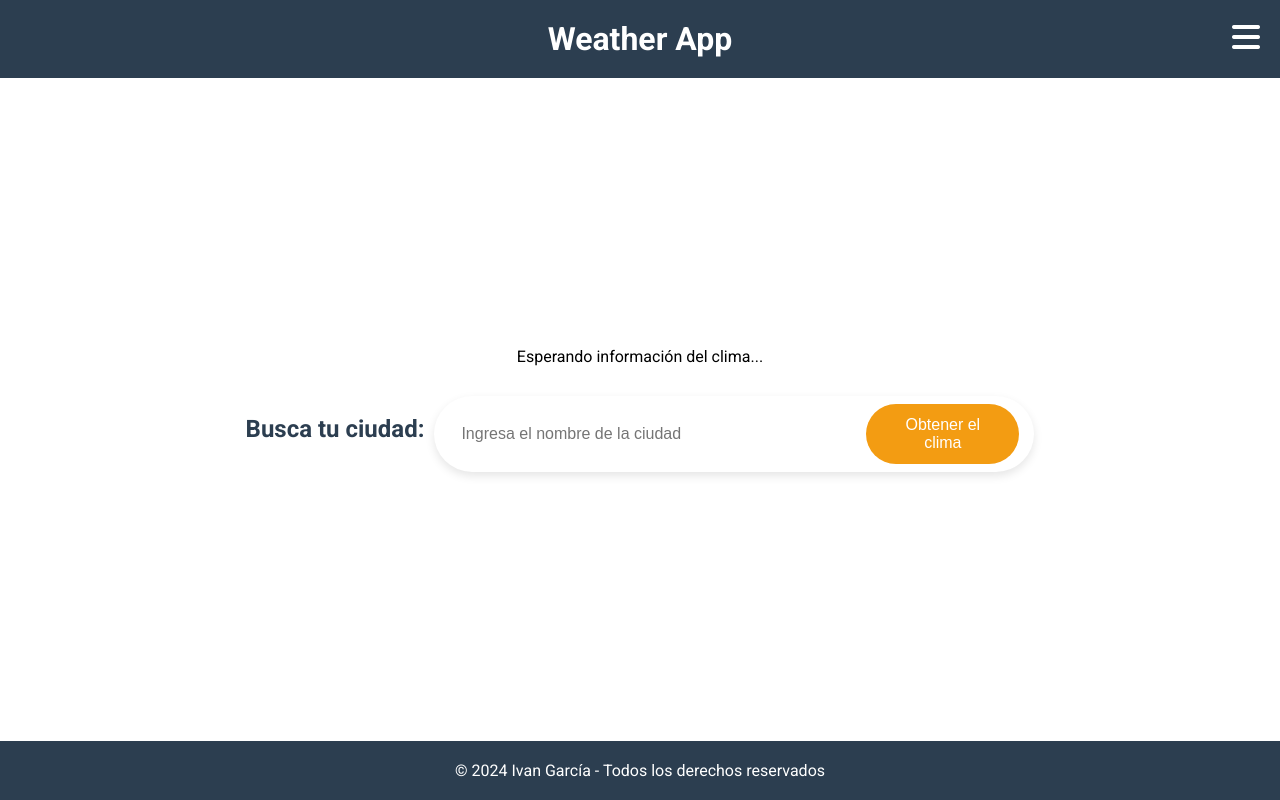
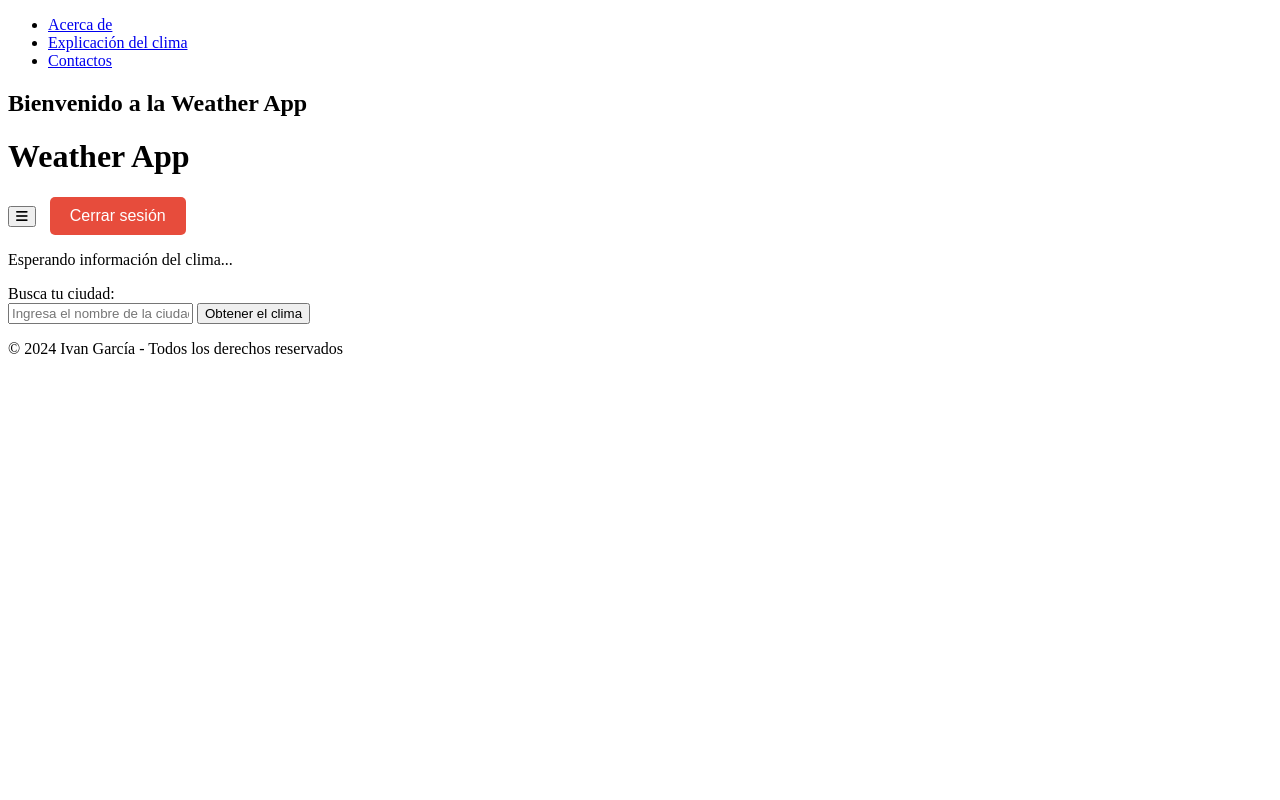
Before and after one commit to Ivangarciam55/Avances_de_Proyectos, a PHP site: page /Inicio.html in a window 1280 px wide. Run offline with PHP 8.4, Linux system fonts and the light colour scheme; some libraries are stand-ins or nearby versions.

Commit message:
Resultado final

```diff
--- a/Avances de proyectos/Iván/Inicio.css
+++ b/Avances de proyectos/Iván/Inicio.css
@@ -1,327 +1,33 @@
-/* General layout */
-* {
-    margin: 0;
-    padding: 0;
-    box-sizing: border-box;
+/* Botón de cierre de sesión */
+#logout-btn {
+    background-color: #e74c3c;
+    color: white;
+    border: none;
+    padding: 10px 20px;
+    font-size: 16px;
+    cursor: pointer;
+    border-radius: 5px;
+    transition: transform 0.3s ease, background-color 0.3s ease;
+    margin-left: 10px;
 }
 
-body {
-    font-family: "Roboto", sans-serif;
-    display: flex;
-    flex-direction: column;
-    height: 100vh;
-    overflow: hidden;
-    transition: background 0.5s ease-in-out;
+#logout-btn:hover {
+    background-color: #c0392b;
+    transform: scale(1.1);
 }
 
-/* Estilos dinámicos para fondos */
-body.day {
-    background: linear-gradient(to bottom, #87CEEB, #FFD700); /* Amanecer o día claro */
+/* Animación de salida */
+#logout-btn.logout-animation {
+    animation: fadeOut 1s forwards;
 }
 
-body.night {
-    background: linear-gradient(to bottom, #2C3E50, #4B79A1); /* Atardecer o noche */
-}
-
-body.sunny {
-    background: linear-gradient(to bottom, #F39C12, #FFD700); /* Día soleado */
-}
-
-body.cloudy {
-    background: linear-gradient(to bottom, #BFC9CA, #AAB7B8); /* Cielo nublado */
-}
-
-body.rainy {
-    background: linear-gradient(to bottom, #5D6D7E, #2874A6); /* Día lluvioso */
-}
-
-body.snowy {
-    background: linear-gradient(to bottom, #ECF0F1, #BDC3C7); /* Día nevado */
-}
-
-body.clear {
-    background: linear-gradient(to bottom, #2C3E50, #F7DC6F); /* Cielo despejado */
-}
-
-/* Otros estilos sin cambios */
-
-
-/* Estilos del menú */
-nav {
-    position: fixed;
-    top: 0;
-    left: 0;
-    height: 100%;
-    width: 250px;
-    background-color: #2c3e50;
-    color: #fff;
-    padding-top: 20px;
-    transform: translateX(-100%);
-    transition: transform 0.3s ease;
-    z-index: 1001;
-}
-
-nav.active {
-    transform: translateX(0);
-}
-
-nav ul {
-    list-style: none;
-    padding: 0;
-}
-
-nav ul li {
-    margin: 20px 0;
-}
-
-nav ul li a {
-    color: #fff;
-    text-decoration: none;
-    font-size: 1.2em;
-    display: block;
-    padding: 10px;
-    transition: background-color 0.3s ease;
-}
-
-nav ul li a:hover {
-    background-color: #f39c12;
-}
-
-/* Botón para abrir el menú */
-.menu-btn {
-    background: none;
-    border: none;
-    color: #fff;
-    font-size: 2em;
-    cursor: pointer;
-    position: absolute;
-    top: 20px;
-    right: 20px;
-}
-
-/* Contenedor de la animación de bienvenida */
-#welcome-screen {
-    position: fixed;
-    top: 0;
-    left: 0;
-    width: 100%;
-    height: 100%;
-    background-color: #2c3e50;
-    color: white;
-    display: flex;
-    justify-content: center;
-    align-items: center;
-    z-index: 1000;
-    opacity: 1;
-    animation: fadeInOut 10s forwards;
-}
-
-#welcome-screen h2 {
-    font-size: 2.5em;
-    font-weight: bold;
-    animation: slideIn 10s forwards;
-}
-
-/* Animación de desvanecimiento */
-@keyframes fadeInOut {
+@keyframes fadeOut {
     0% {
         opacity: 1;
-    }
-    90% {
-        opacity: 1;
+        transform: scale(1);
     }
     100% {
         opacity: 0;
+        transform: scale(0.8);
     }
 }
-
-/* Animación del texto de bienvenida */
-@keyframes slideIn {
-    0% {
-        transform: translateY(-50px);
-        opacity: 0;
-    }
-    100% {
-        transform: translateY(0);
-        opacity: 1;
-    }
-}
-
-/* Page wrapper to keep footer at the bottom */
-.page-wrapper {
-    display: flex;
-    flex-direction: column;
-    height: 100%;
-    opacity: 0;
-    transition: opacity 1s ease-in-out;
-}
-
-/* Cuando la animación termina, mostramos el contenido */
-.page-wrapper.loaded {
-    opacity: 1;
-}
-
-/* Header */
-header {
-    background-color: #2c3e50;
-    color: #fff;
-    padding: 20px;
-    text-align: center;
-    position: relative;
-    z-index: 2;
-}
-
-header h1 {
-    font-size: 2em;
-}
-
-/* Weather App section */
-.weather-app {
-    flex-grow: 1;
-    display: flex;
-    flex-direction: column;
-    justify-content: center;
-    padding: 20px;
-    text-align: center;
-    overflow-y: auto;
-}
-
-/* Barra de búsqueda mejorada */
-#location-input {
-    margin-top: 30px;
-    display: flex;
-    align-items: center;
-    justify-content: center;
-    width: 100%;
-}
-
-#location-input label {
-    font-size: 1.5em;
-    margin-bottom: 10px;
-    color: #2c3e50;
-    font-weight: bold;
-    display: block;
-    margin-right: 10px;
-}
-
-/* Estilos del contenedor de búsqueda */
-.search-wrapper {
-    display: flex;
-    justify-content: center;
-    align-items: center;
-    width: 100%;
-    max-width: 600px;
-    background-color: #fff;
-    border-radius: 50px;
-    box-shadow: 0 4px 10px rgba(0, 0, 0, 0.1);
-    padding: 8px 15px;
-}
-
-/* Estilos del campo de texto (input) */
-#location-input input {
-    padding: 12px;
-    font-size: 16px;
-    width: 80%;
-    border: none;
-    border-radius: 50px;
-    outline: none;
-    transition: 0.3s;
-    color: #2c3e50;
-}
-
-#location-input input:focus {
-    border-color: #f39c12;
-    box-shadow: 0 0 5px rgba(243, 156, 18, 0.7);
-}
-
-/* Estilo del botón de búsqueda */
-#location-input button {
-    padding: 12px 25px;
-    font-size: 16px;
-    cursor: pointer;
-    background-color: #f39c12;
-    color: white;
-    border: none;
-    border-radius: 50px;
-    margin-left: 10px;
-    transition: background-color 0.3s ease;
-}
-
-#location-input button:hover {
-    background-color: #e67e22;
-}
-
-#location-input button:focus {
-    outline: none;
-}
-
-/* Weather Card Section */
-.weather-card {
-    background: rgba(255, 255, 255, 0.9);
-    border-radius: 15px;
-    padding: 30px;
-    margin: 20px auto;
-    max-width: 400px;
-    box-shadow: 0px 4px 6px rgba(0, 0, 0, 0.1);
-    text-align: center;
-    animation: fadeInUp 0.8s ease-out;
-}
-
-.weather-card h2 {
-    font-size: 2em;
-    color: #2c3e50;
-    margin-bottom: 10px;
-}
-
-.weather-card p {
-    font-size: 1.1em;
-    color: #34495e;
-    margin: 5px 0;
-}
-
-.weather-card .weather-icon {
-    width: 80px;
-    height: 80px;
-    margin: 10px 0;
-    animation: bounce 1.5s infinite;
-    filter: drop-shadow(2px 2px 4px rgba(0, 0, 0, 0.5)); /* Sombra para mejor visibilidad */
-    background-color: rgba(255, 255, 255, 0.8); /* Fondo blanco semitransparente */
-    border-radius: 50%; /* Forma circular */
-    padding: 10px; /* Espacio interno para separar el icono del borde */
-    box-shadow: 0 4px 6px rgba(0, 0, 0, 0.2); /* Sombra del contenedor */
-}
-
-
-/* Footer */
-footer {
-    background-color: #2c3e50;
-    color: #fff;
-    text-align: center;
-    padding: 20px;
-    margin-top: auto;
-}
-
-/* Animación de entrada */
-@keyframes fadeInUp {
-    0% {
-        opacity: 0;
-        transform: translateY(50px);
-    }
-    100% {
-        opacity: 1;
-        transform: translateY(0);
-    }
-}
-
-/* Animación del icono */
-@keyframes bounce {
-    0%, 20%, 50%, 80%, 100% {
-        transform: translateY(0);
-    }
-    40% {
-        transform: translateY(-10px);
-    }
-    60% {
-        transform: translateY(-5px);
-    }
-}
--- a/Avances de proyectos/Iván/Inicio.html
+++ b/Avances de proyectos/Iván/Inicio.html
@@ -16,7 +16,7 @@
 <nav id="sidebar" class="nav-menu">
   <ul>
     <li><a href="about.html">Acerca de</a></li>
-    <li><a href="Explicacion.html">Explicacion del clima</a></li>
+    <li><a href="Explicacion.html">Explicación del clima</a></li>
     <li><a href="Contact.html">Contactos</a></li>
   </ul>
 </nav>
@@ -35,6 +35,8 @@
       <button class="menu-btn" onclick="toggleMenu()">
         <i class="fas fa-bars"></i>
       </button>
+      <!-- Botón de cierre de sesión -->
+      <button id="logout-btn" onclick="logout()">Cerrar sesión</button>
     </div>
   </header>
 
@@ -60,12 +62,21 @@
   <!-- Footer -->
   <footer>
     <div class="footer-content">
-      <p>&copy; 2024 Ivan García - Todos los derechos reservados </p>
+      <p>&copy; 2024 Ivan García - Todos los derechos reservados</p>
     </div>
   </footer>
 </div>
 
-<script src="Inicio.js"></script>
+<script>
+  // Función para cerrar sesión con animación
+  function logout() {
+    const logoutButton = document.getElementById('logout-btn');
+    logoutButton.classList.add('logout-animation');
+    setTimeout(() => {
+      window.location.href = 'index.php'; // Redirige al login después de la animación
+    }, 1000);
+  }
+</script>
 </body>
 
 </html>
```
